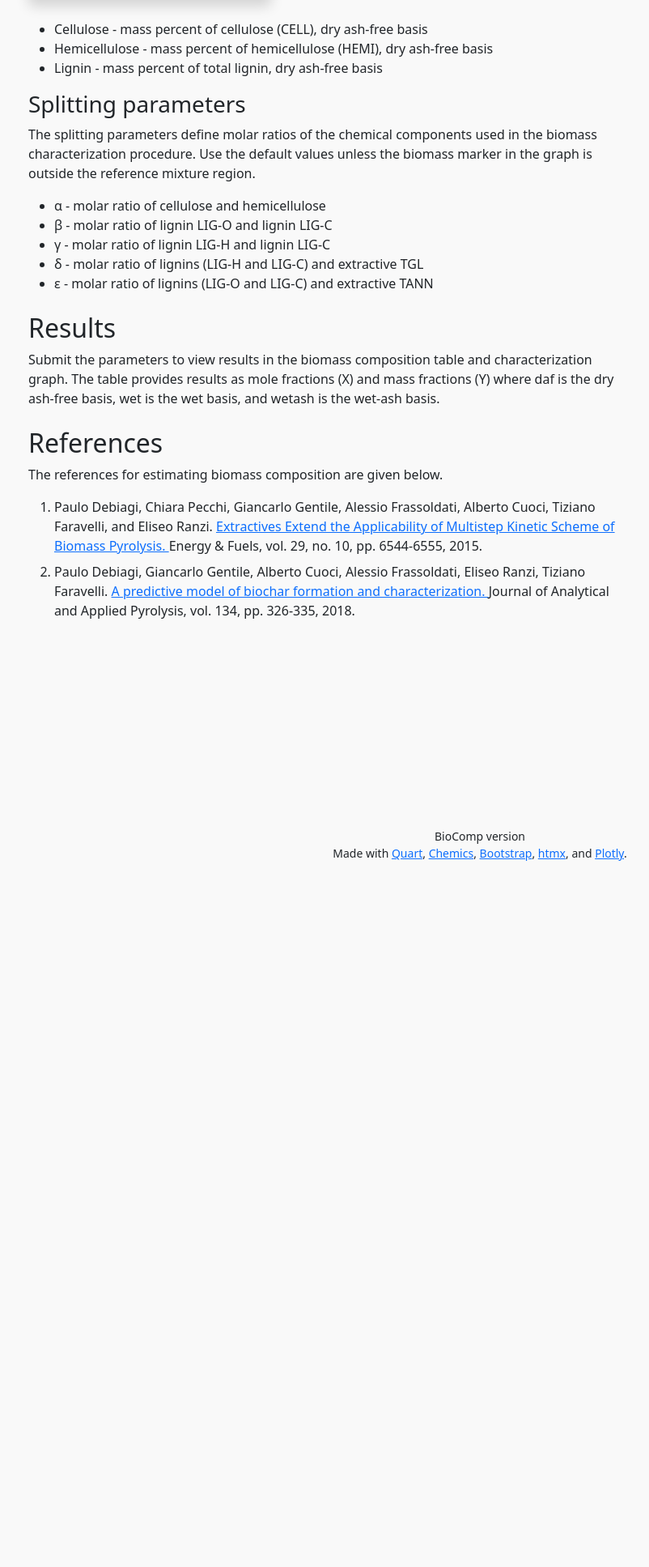
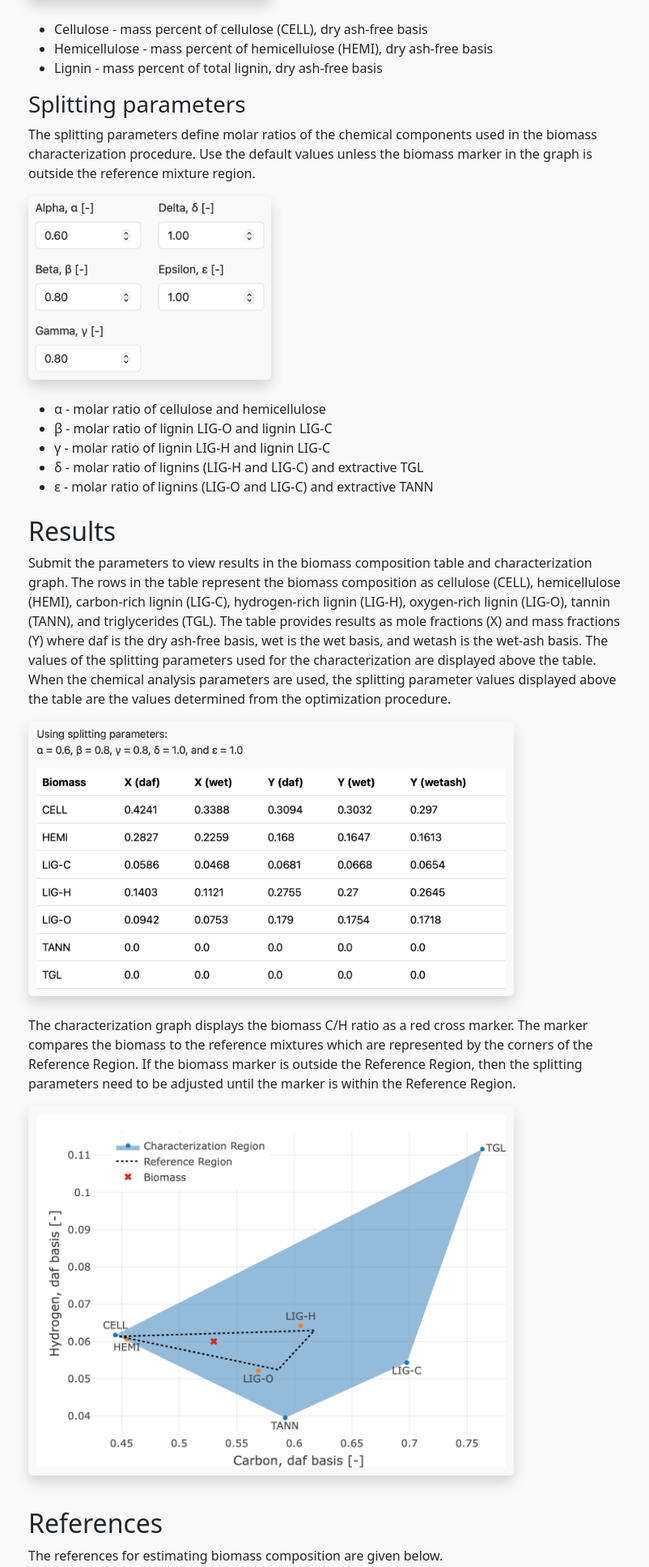
Before and after one commit to wigging/biocomp, a Python web app: template src/biocomp/templates/docs.html in a window 1280 px wide. Shown: the part 1889-3824 px from the top of the page at 81% size, without its empty margins (47-849 px from the left). Before the commit the page ends 2952 px from the top, so only its background shows below. Run offline with Jinja, Linux system fonts and the light colour scheme; the template is opened without the code that fills it, so the values that code supplies are empty.

Commit message:
Add biomass table and characterization graph images to docs

```diff
--- a/src/biocomp/templates/docs.html
+++ b/src/biocomp/templates/docs.html
@@ -96,7 +96,7 @@
       <img
         src="{{ url_for('static', filename='ult-analysis.png') }}"
         class="figure-img img-fluid rounded shadow"
-        style="max-width: 300px; margin-bottom: 1.5rem"
+        style="margin-bottom: 1.5rem; max-width: min(100%, 300px);"
         alt="ultimate analysis" />
 
       <ul>
@@ -120,7 +120,7 @@
       <img
         src="{{ url_for('static', filename='chem-analysis.png') }}"
         class="figure-img img-fluid rounded shadow"
-        style="max-width: 300px; margin-bottom: 1.5rem"
+        style="margin-bottom: 1.5rem; max-width: min(100%, 300px);"
         alt="chemical analysis" />
 
       <ul>
@@ -137,6 +137,12 @@
         outside the reference mixture region.
       </p>
 
+      <img
+        src="{{ url_for('static', filename='split-params.png') }}"
+        class="figure-img img-fluid rounded shadow"
+        style="margin-bottom: 1.5rem; max-width: min(100%, 300px);"
+        alt="splitting parameters" />
+
       <ul>
         <li>α - molar ratio of cellulose and hemicellulose</li>
         <li>β - molar ratio of lignin LIG-O and lignin LIG-C</li>
@@ -149,9 +155,34 @@
 
       <p>
         Submit the parameters to view results in the biomass composition table and characterization
-        graph. The table provides results as mole fractions (X) and mass fractions (Y) where daf is
-        the dry ash-free basis, wet is the wet basis, and wetash is the wet-ash basis.
+        graph. The rows in the table represent the biomass composition as cellulose (CELL),
+        hemicellulose (HEMI), carbon-rich lignin (LIG-C), hydrogen-rich lignin (LIG-H), oxygen-rich
+        lignin (LIG-O), tannin (TANN), and triglycerides (TGL). The table provides results as mole
+        fractions (X) and mass fractions (Y) where daf is the dry ash-free basis, wet is the wet
+        basis, and wetash is the wet-ash basis. The values of the splitting parameters used for the
+        characterization are displayed above the table. When the chemical analysis parameters are
+        used, the splitting parameter values displayed above the table are the values determined
+        from the optimization procedure.
       </p>
+
+      <img
+        src="{{ url_for('static', filename='biomass-table.png') }}"
+        class="img-fluid rounded shadow"
+        style="margin-bottom: 1.5rem; max-width: min(100%, 600px);"
+        alt="biomass composition table" />
+
+      <p>
+        The characterization graph displays the biomass C/H ratio as a red cross marker. The marker
+        compares the biomass to the reference mixtures which are represented by the corners of the
+        Reference Region. If the biomass marker is outside the Reference Region, then the splitting
+        parameters need to be adjusted until the marker is within the Reference Region.
+      </p>
+
+      <img
+        src="{{ url_for('static', filename='biomass-graph.png') }}"
+        class="img-fluid rounded shadow"
+        style="margin-bottom: 1rem; max-width: min(100%, 600px);"
+        alt="biomass composition graph" />
 
       <h2 class="mt-4">References</h2>
 
```
Also changed, not shown: src/biocomp/static/biomass-graph.png (added), src/biocomp/static/biomass-table.png (added), src/biocomp/static/split-params.png (added).
